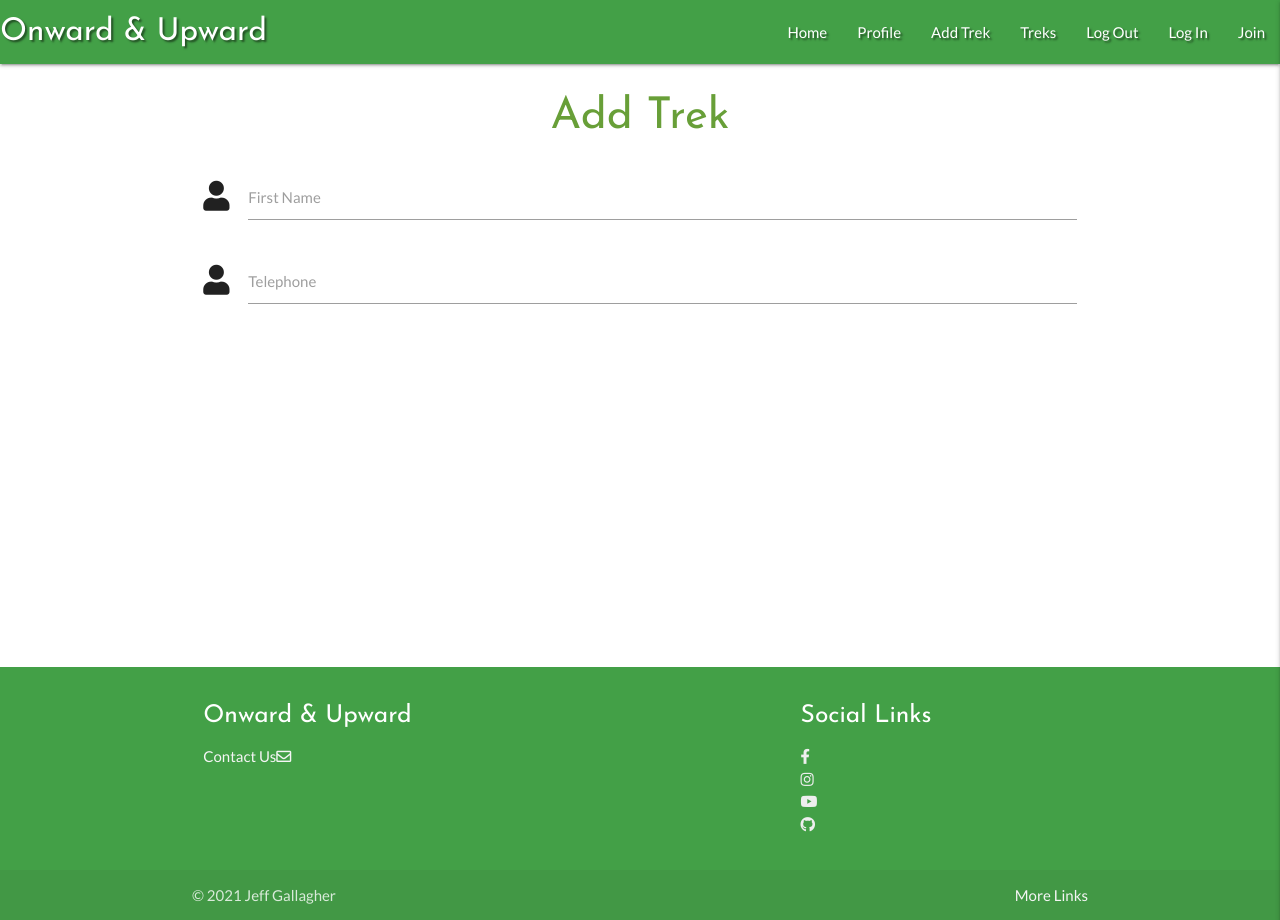
After one commit to jeffgallagher86/Onward-Upward, a Flask app: page /add_trek in a window 1280 px wide. The commit adds this page. Run offline with Flask 2, Linux system fonts and the light colour scheme; some libraries are stand-ins or nearby versions.

Commit message:
Creat add_trek template

```diff
--- a/app.py
+++ b/app.py
@@ -111,6 +111,11 @@ def logout():
     return redirect(url_for("login"))
 
 
+@app.route("/add_trek")
+def add_trek():
+    return render_template("add_trek.html")
+
+
 if __name__ == "__main__":
     app.run(host=os.environ.get("IP"),
             port=int(os.environ.get("PORT")),
--- /dev/null
+++ b/templates/add_trek.html
@@ -0,0 +1,24 @@
+{% extends "base.html" %}
+{% block content %}
+
+<h3 class="center-align light-green-text text-darken-2">Add Trek</h3>
+
+<div class="row">
+    <form class="col s12" method="POST" action="">
+        <div class="row">
+            <div class="input-field col s12">
+                <i class="fas fa-user prefix"></i>
+                <input id="icon_prefix" type="text" class="validate">
+                <label for="icon_prefix">First Name</label>
+            </div>
+            <div class="input-field col s12">
+                <i class="fas fa-user prefix"></i>
+                <input id="icon_telephone" type="tel" class="validate">
+                <label for="icon_telephone">Telephone</label>
+            </div>
+        </div>
+    </form>
+</div>
+
+
+{% endblock %}
--- a/templates/base.html
+++ b/templates/base.html
@@ -27,7 +27,7 @@
         <ul class="right hide-on-med-and-down">
           <li><a href="{{ url_for('home') }}">Home</a></li>
           <li><a href="{{ url_for('profile', username=session['user']) }}">Profile</a></li>
-          <li><a href="#">Add Trek</a></li>
+          <li><a href="{{ url_for('add_trek') }}">Add Trek</a></li>
           <li><a href="{{ url_for('get_treks') }}">Treks</a></li>
           <li><a href="{{ url_for('logout') }}">Log Out</a></li>
           <li><a href="{{ url_for('login') }}">Log In</a></li>
@@ -43,7 +43,7 @@
       </li>
       <li><a href="{{ url_for('home') }}">Home</a></li>
       <li><a href="{{ url_for('profile', username=session['user']) }}">Profile</a></li>
-      <li><a href="#">Add Trek</a></li>
+      <li><a href="{{ url_for('add_trek') }}">Add Trek</a></li>
       <li><a href="{{ url_for('get_treks') }}">Treks</a></li>
       <li><a href="{{ url_for('logout') }}">Log Out</a></li>
       <li><a href="{{ url_for('login') }}">Log In</a></li>
```
